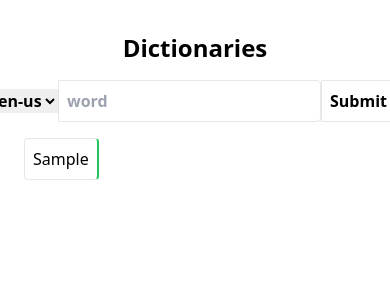
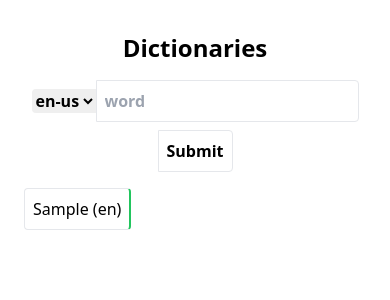
Before and after one commit to tinnguyentg/django-practice, a Django app: page / in a window 390 px wide. Shown: the top 300 px of the page. Run offline with Django 4.2, Linux system fonts and the light colour scheme; tables that the repository leaves empty hold one stand-in row (values such as "Sample post"); style sheets or scripts are compiled from the project's sources.

Commit message:
Styling index

```diff
--- a/dictionary/templates/dictionary/index.html
+++ b/dictionary/templates/dictionary/index.html
@@ -4,7 +4,7 @@
 <h1 class="text-2xl text-center font-black">Dictionaries</h1>
 
 <div class="mt-4">
-    <form class="flex justify-center items-center" method="post">
+    <form class="flex flex-wrap justify-center items-center" method="post">
         {% csrf_token %}
 
         {% for hidden in form.hidden_fields %}
@@ -18,16 +18,16 @@
         </div>
         {% endfor %}
 
-        <button class="btn submit-btn rounded-r" type="submit">Submit</button>
+        <button class="mt-2 sm:mt-0 btn submit-btn rounded-r" type="submit">Submit</button>
     </form>
 </div>
 
 {% if words %}
 <section class="mt-4 flex flex-row flex-wrap">
     {% for word in words %}
-    <a href="{% url 'dictionary:detail' word.slug %}">
+    <a href="{% url 'dictionary:detail' word.source word.slug %}">
         <span class="word {{ word.is_headword|yesno:"headword,not-headword"}}">
-            {{ word.word }}
+            {{ word.word }} ({{ word.source }})
         </span>
     </a>
     {% endfor %}
```
